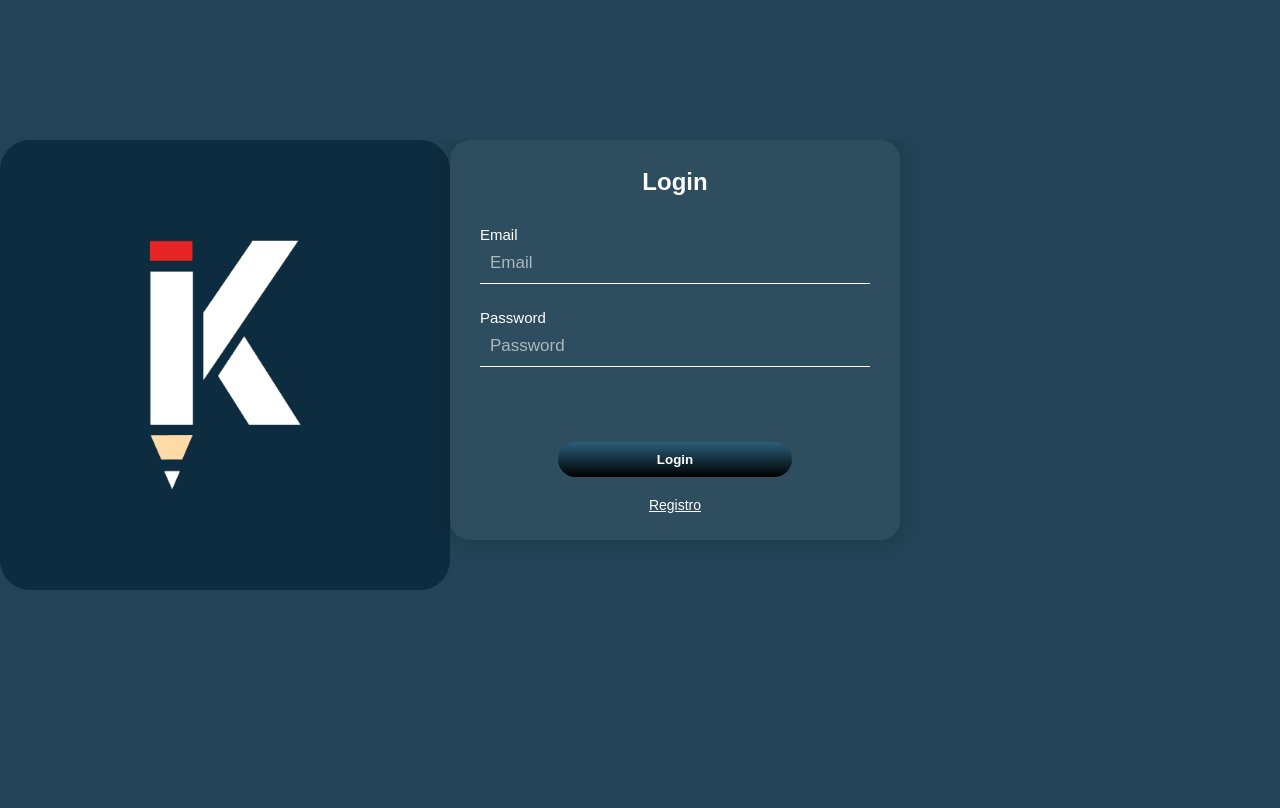
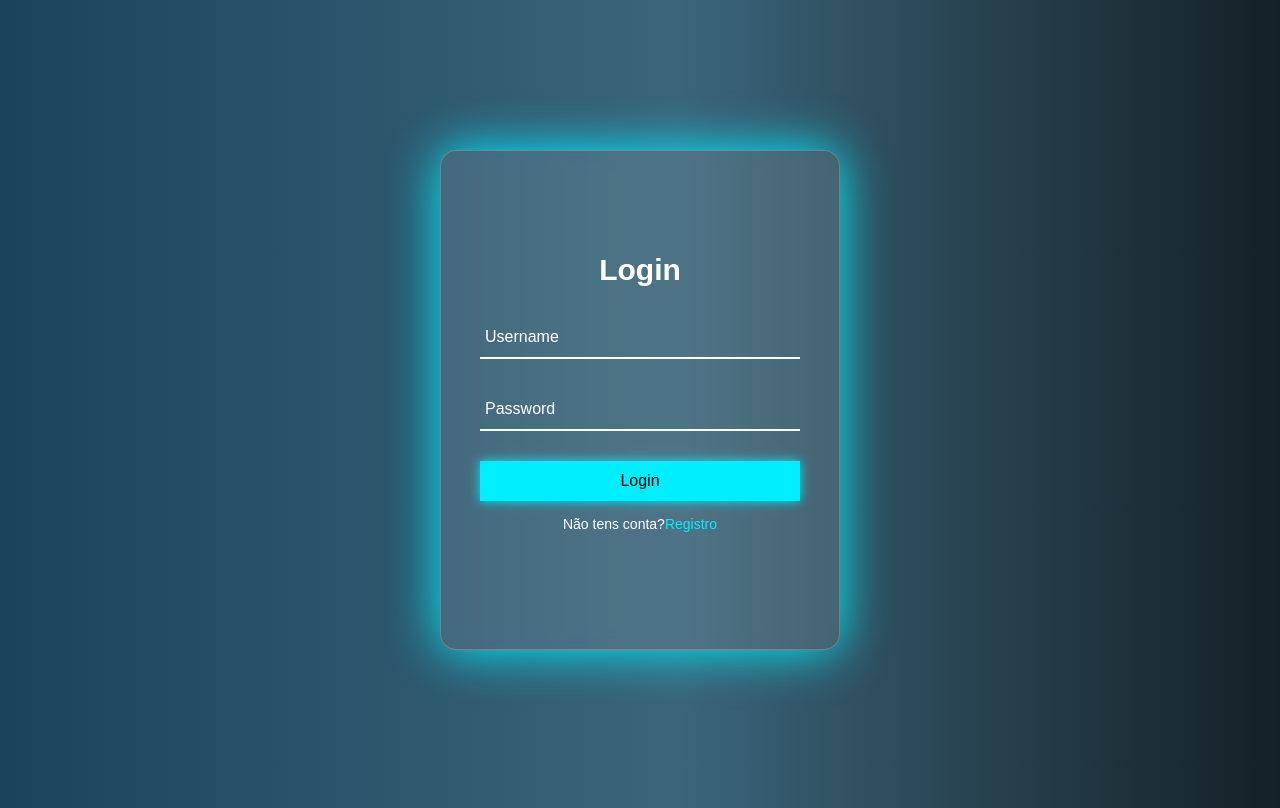
Before and after one commit to Delcio1760/EUREKA, a plain HTML site: page HTML/login.html in a window 1280 px wide. Drawn offline with Linux system fonts and the light colour scheme.

Commit message:
Pagina de Login/Registro

```diff
--- a/CSS/loginPage.css
+++ b/CSS/loginPage.css
@@ -1,154 +1,155 @@
-* {
-  margin: 0;
+*{
+    margin-top: 0;
     padding: 0;
     box-sizing: border-box;
+    font-family: 'Poppins',sans-serif;
+
 }
 
-body {
-  background: #234456;
-  height: 100vh;
+body{
+    display: flex;
+    align-items: center;
+    min-height: 100vh;
+    background: linear-gradient(90deg, #19445C 0%, #3B657A 53%, #142026 100%);
+    justify-content: center;
+}
+
+.wrapper{
+    position: relative;
+    width: 400px;
+    height: 500px;
+    background:  rgba(255, 255, 255, 0.1);
+    box-shadow:0 0 50px #0ef;
+    padding: 40px;
+    overflow: hidden;
+    border-radius: 16px;
+
+    backdrop-filter: blur(10px);
+    -webkit-backdrop-filter: blur(10px);
+    border: 1px solid rgba(255, 255, 255, 0.2);
+}
+
+.form-wrapper{
     display: flex;
     justify-content: center;
     align-items: center;
-  font-family: 'Bespoke Sans', sans-serif;
+    width: 100%;
+    height: 100%;
+    transition: 1s ease-in-out;
+    transform: translateY(0);
 }
 
-.main-container {
-  position: relative;
-  width: 1350px;
-  height: 520px;
-  overflow: hidden;
+.wrapper.active .form-wrapper.sign-in{
+    transform: translateY(-450px);
 }
 
-.form-wrapper {
-  display: flex;
-  height: 100%;
+.wrapper .form-wrapper.sign-up{
+    position: absolute;
+    top: 450px;
+    left: 0;
 }
 
-.icon-box {
-  width: 450px;
-  height: 450px;
-  background-color: #0e2c3f;
-  border-radius: 30px;
-  display: flex;
-  justify-content: center;
-  align-items: center;
-  flex-shrink: 0;
-  transition: transform 0.8s ease-in-out;
+.wrapper.active .form-wrapper.sign-up{
+    transform: translateY(-450px);
 }
 
-.icon-box img {
-  width: 250px;
-  height: 250px;
-  object-fit: contain;
+h2{
+    font-size: 30px;
+    color: #fff;
+    text-align: center;
 }
 
-.login-box{
-  width: 450px;
-  height: 400px;
-  background: rgba(255, 255, 255, 0.05);
-  border-radius: 20px;
-  backdrop-filter: blur(10px);
-  -webkit-backdrop-filter: blur(10px);
-  color: white;
-  box-shadow: 0 0 20px rgba(0, 0, 0, 0.2);
-  display: flex;
-  flex-direction: column;
-  justify-content: center;
-  padding: 40px 30px;
-  flex-shrink: 0;
+.input-group{
+    position:relative;
+    margin: 30px 0;
+    border-bottom: 2px solid #fff;
 }
 
-.caixa-registro {
-  display: none;
-  width: 450px;
-  height: 400px;
-  background: rgba(255, 255, 255, 0.05);
-  border-radius: 20px;
-  backdrop-filter: blur(10px);
-  -webkit-backdrop-filter: blur(10px);
-  color: white;
-  box-shadow: 0 0 20px rgba(0, 0, 0, 0.2);
-  flex-direction: column;
-  justify-content: center;
-  padding: 40px 30px;
-  flex-shrink: 0;
+.input-group label {
+    position: absolute;
+    top: 50%;
+    left: 5px;
+    transform:translateY(-50%);
+    font-size: 16px;
+    color: #fff;
+    pointer-events: none;
+    transition: .5s;
 }
 
-.login-box h2,
-.caixa-registro h2 {
-  text-align: center;
-  margin-bottom: 20px;
+.input-group input{
+    width: 320px;
+    height: 40px;
+    font-size: 16px;
+    color: #fff;
+    padding: 0 5px;
+    background: transparent;
+    border: none;
+    outline: none;
 }
 
-label {
-  font-size: 15px;
-  margin-top: 10px;
+.input-group input:focus~label
+.input-group input:valid~label{
+    top: -5px;
 }
 
-input {
-  width: 100%;
-  padding: 10px;
-  margin-bottom: 15px;
-  background: transparent;
-  border: none;
-  border-bottom: 1px solid #fff;
-  color: #fff;
-  font-size: 17px;
+input::placeholder{
+    color: #ffffff;
+    opacity: 1;
 }
 
-input::placeholder {
-  color: rgba(255, 255, 255, 0.6);
+button{
+    position: relative;
+    width: 100%;
+    height: 40px;
+    background: #0ef;
+    box-shadow: 0 0 10px #0ef;
+    font-size: 16px;
+    color: #000;
+    font-weight: 500;
+    cursor: pointer;
+    border: none;
+    outline: none;
 }
 
-button {
-  display: block;
-  margin: 60px auto 0 auto;
-  width: 60%;
-  padding: 10px;
-  background: linear-gradient(to top, #000, #2a5f7a);
-  border: none;
-  border-radius: 20px;
-  color: #fff;
-  font-weight: bold;
-  cursor: pointer;
-  transition: background 0.3s ease;
+.signUp-link{
+    font-size: 14px;
+    text-align: center;
+    margin: 15px 0;
+
 }
 
-button:hover {
-  background: linear-gradient(to top, #222, #3a6f8a);
+.signUp-link p{
+    color: #fff;
 }
 
-.switch {
-  text-align: center;
-  margin-top: 20px;
-  font-size: 14px;
-  cursor: pointer;
-  text-decoration: underline;
-  color: white;
+.signUp-link p a{
+    color: #0ef;
+    text-decoration: none;
+    font-weight: 500;
 }
 
-.radio-box {
+.signUp-link p a:hover{
+    text-decoration: underline;
+}
+
+.radio-group {
     display: flex;
     justify-content: space-between;
     margin-top: 20px;
+    gap: 20px;
   }
 
-.radio-box label {
+  .radio-option {
     display: flex;
     align-items: center;
-  gap: 5px;
-  font-size: 14px;
+    gap: 10px;
+    font-size: 16px;
+    color: #fff;
+    cursor: pointer;
   }
 
-.move-register .caixa-registro {
-  display: flex;
+  .radio-option input[type="radio"] {
+    accent-color: #ffcc00; /* amarelo destaque */
+    width: 16px;
+    height: 16px;
   }
-
-.move-register .login-box {
-  display: none;
-}
-
-.move-register .icon-box {
-  transform: translateX(-450px); /* ou ajuste o valor conforme necessário */
-}
--- a/HTML/login.html
+++ b/HTML/login.html
@@ -1,52 +1,61 @@
 <!DOCTYPE html>
 <html lang="pt-PT">
 <head>
-    <meta charset="UTF-8">
-    <meta name="viewport" content="width=device-width, initial-scale=1.0">
-    <title>Login-Page</title>
-    <link rel="stylesheet" href="/EUREKA/CSS/loginPage.css">
+  <meta charset="UTF-8">
+  <meta http-equiv="X-UA-Compatible" content="IE=edge">
+  <meta name="viewport" content="width=device-width, initial-scale=1.0">
+  <title>Pagina Login</title>
+  <link rel="stylesheet" href="/EUREKA/CSS/loginPage.css">
 </head>
 <body>
-  <div class="main-container" id="container">
-    <div class="form-wrapper">
-      <div class="caixa-registro" id="caixa-registro">
+  <div class="wrapper">
+    <div class="form-wrapper sign-in">
+      <form action="">
+        <h2>Login</h2>
+        <div class="input-group">
+          <input type="text" placeholder="Username" required>
+        </div>
+        <div class="input-group">
+          <input type="password" placeholder="Password" required>
+        </div>
+        <button type="submit">Login</button>
+        <div class="signUp-link">
+          <p>Não tens conta?<a href="#" class="signUpBtn-link">Registro</a></p>
+        </div>
+      </form>
+    </div>
+    <div class="form-wrapper sign-up">
+      <form action="">
+
         <h2>Registro</h2>
-        <label for="username">Username</label>
-        <input type="text" id="username" placeholder="Username" required>
+        <div class="input-group">
+          <input type="text" required placeholder="Username">
+        </div>
+        <div class="input-group">
+          <input type="email" required placeholder="EMAIL">
+        </div>
+        <div class="input-group">
+          <input type="password" required placeholder="Password">
+        </div>
+        <button type="submit">Registrar</button>
+        <div class="signUp-link">
+          <p>Já tens conta?<a href="#" class="signInBtn-link">Login</a></p>
+        </div>
+        <div class="radio-group">
+          <label class="radio-option">
+            <input type="radio" name="role" value="aluno" required>
+            <span>Aluno</span>
+          </label>
+          <label class="radio-option">
+            <input type="radio" name="role" value="explicador" required>
+            <span>Explicador</span>
+          </label>
+        </div>
+      </form>
 
-        <label for="email-registro">Email</label>
-        <input type="email" id="email-registro" placeholder="Email" required>
-
-        <label for="password-registro">Password</label>
-        <input type="password" id="password-registro" placeholder="Password" required>
-
-        <div class="radio-box">
-          <label><input type="radio" name="tipo" value="aluno"> Aluno</label>
-          <label><input type="radio" name="tipo" value="explicador"> Explicador</label>
-        </div>
-
-        <button>Registrar</button>
-        <p class="switch" onclick="toggleForm()">Login</p>
-      </div>
-
-      <div class="icon-box">
-        <img src="/EUREKA/img/Icone_logo.png" alt="Logo Icone">
-      </div>
-
-      <div class="login-box" id="caixa-login">
-        <h2>Login</h2>
-        <label for="email">Email</label>
-        <input type="email" id="email" placeholder="Email" required>
-
-        <label for="password">Password</label>
-        <input type="password" id="password" placeholder="Password" required>
-
-        <button>Login</button>
-        <p class="switch" onclick="toggleForm()">Registro</p>
-      </div>
     </div>
   </div>
-  <script src="/EUREKA/JS/views/registro_loginView.js"></script>
+  <script src="/EUREKA/JS/loginPage.js"></script>
 
 </body>
 </html>
--- /dev/null
+++ b/JS/loginPage.js
@@ -0,0 +1,14 @@
+const signInBtnLink = document.querySelector('.signInBtn-link');
+const signUpBtnLink = document.querySelector('.signUpBtn-link');
+const wrapper = document.querySelector('.wrapper');
+const signUpForm = document.querySelector('.form-wrapper.sign-up');
+const signInForm = document.querySelector('.form-wrapper.sign-in');
+
+signUpBtnLink.addEventListener('click', () => {
+    wrapper.classList.add('active');
+});
+
+
+signInBtnLink.addEventListener('click', () => {
+    wrapper.classList.remove('active');
+});
--- a/JS/views/registro_loginView.js
+++ /dev/null
@@ -1,4 +0,0 @@
-function toggleForm() {
-  const container = document.getElementById('container');
-  container.classList.toggle('move-register');
-}
```
Lines whose indentation alone changed are shown as unchanged.
